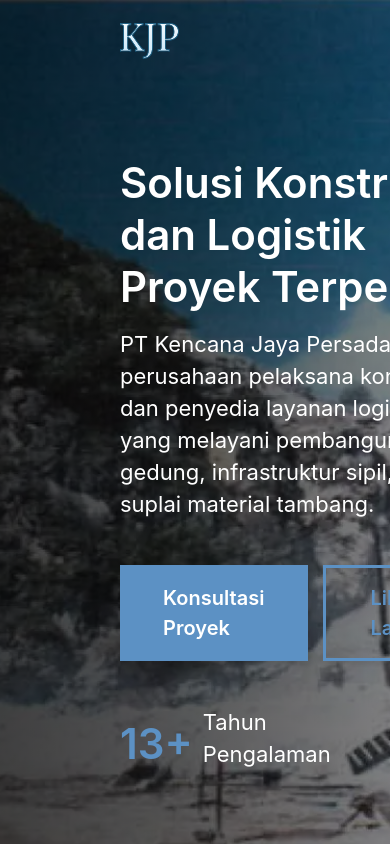
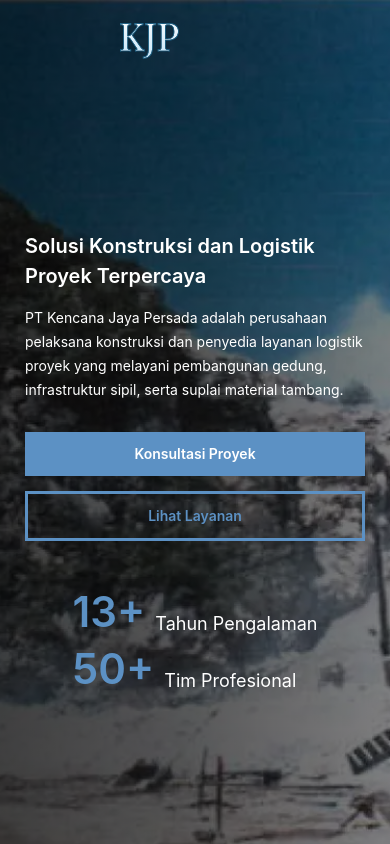
Before and after one commit to jasonjahja/KJP-Website, a React (Vite) app: page / in a window 390 px wide. Shown: the top 844 px of the page. Built offline with nearby package versions, Linux system fonts and the light colour scheme.

Commit message:
feat(hero): add hero mobile

```diff
--- a/src/sections/Hero.jsx
+++ b/src/sections/Hero.jsx
@@ -4,7 +4,6 @@ import heroImg from "../assets/images/hero.webp";
 export default function Hero() {
   return (
     <section id="hero" className="relative h-screen w-full overflow-hidden">
-
       {/* Background Image */}
       <img
         src={heroImg}
@@ -12,81 +11,84 @@ export default function Hero() {
         className="absolute inset-0 h-full w-full object-cover"
       />
 
-      {/* Black Gradient Overlay */}
-      <div
-        className="
-          absolute inset-0
-          bg-gradient-to-r
-          from-black/75
-          via-black/65
-          to-black/50
-        "
-      />
+      {/* Overlay */}
+      <div className="absolute inset-0 bg-gradient-to-r from-black/75 via-black/65 to-black/50" />
 
       {/* Content */}
       <div className="relative z-10 flex h-full items-center">
-        <div className="container mx-120 mt-82 max-w-[700px] text-bw1">
-
-          <h1 className="text-h3">
+        <div
+          className="
+            mx-25 max-w-[700px] text-bw1 mt-82
+            md:mx-120
+          "
+        >
+          {/* Title */}
+          <h1 className="text-h7 md:text-h3">
             Solusi Konstruksi dan Logistik
             <br />
             Proyek Terpercaya
           </h1>
 
-          <p className="mt-15 text-b1">
+          {/* Description */}
+          <p className="mt-15 text-b5 md:text-b1">
             PT Kencana Jaya Persada adalah perusahaan pelaksana konstruksi dan
             penyedia layanan logistik proyek yang melayani pembangunan gedung,
             infrastruktur sipil, serta suplai material tambang.
           </p>
 
-          <div className="mt-45 inline-grid grid-flow-col auto-cols-fr gap-15">
+          {/* Buttons */}
+          <div
+            className="
+              mt-30
+              flex flex-col gap-15
+              md:inline-grid md:grid-flow-col md:auto-cols-fr md:mt-45
+            "
+          >
             <Button
               variant="primary"
               px="px-45"
-            py="py-15"
-            text="text-h7"
+              py="py-10 md:py-15"
+              text="text-s2 md:text-h7"
               href="#footer"
+              className="w-full md:w-auto"
             >
               Konsultasi Proyek
             </Button>
+
             <Button
               variant="secondary"
               px="px-45"
-            py="py-15"
-            text="text-h7"
+              py="py-10 md:py-15"
+              text="text-s2 md:text-h7"
               href="#services"
+              className="w-full md:w-auto"
             >
               Lihat Layanan
             </Button>
           </div>
 
-
           {/* Stats */}
-          <div className="mt-45 flex items-center gap-30">
+          <div
+            className="
+              mt-45
+              mx-auto
+              w-fit
+              flex flex-col gap-5
+              md:flex-row md:items-center md:gap-30
+            "
+          >
             <div className="flex items-end gap-10">
-                <p className="text-h3 text-primary">
-                13+
-                </p>
-
-                <p className="text-b1">
-                Tahun Pengalaman
-                </p>
+              <p className="text-h3 text-primary">13+</p>
+              <p className="text-b3 md:text-b1">Tahun Pengalaman</p>
             </div>
 
-            <div className="h-12 w-px bg-white/60" />
+            <div className="hidden md:block h-12 w-px bg-white/60" />
 
             <div className="flex items-end gap-10">
-                <p className="text-h3 text-primary">
-                50+
-                </p>
-
-                <p className="text-b1">
-                Tim Profesional
-                </p>
+              <p className="text-h3 text-primary">50+</p>
+              <p className="text-b3 md:text-b1">Tim Profesional</p>
             </div>
-
           </div>
-
 
         </div>
       </div>
```
Lines whose indentation alone changed are shown as unchanged.
